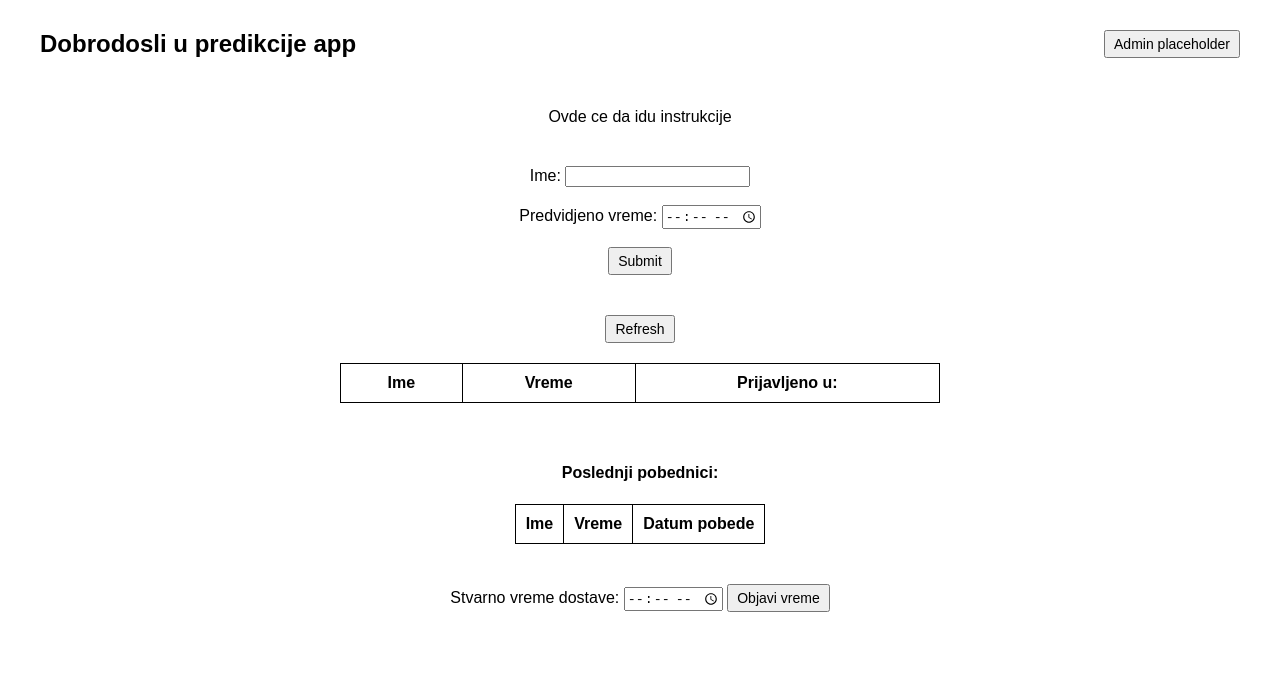
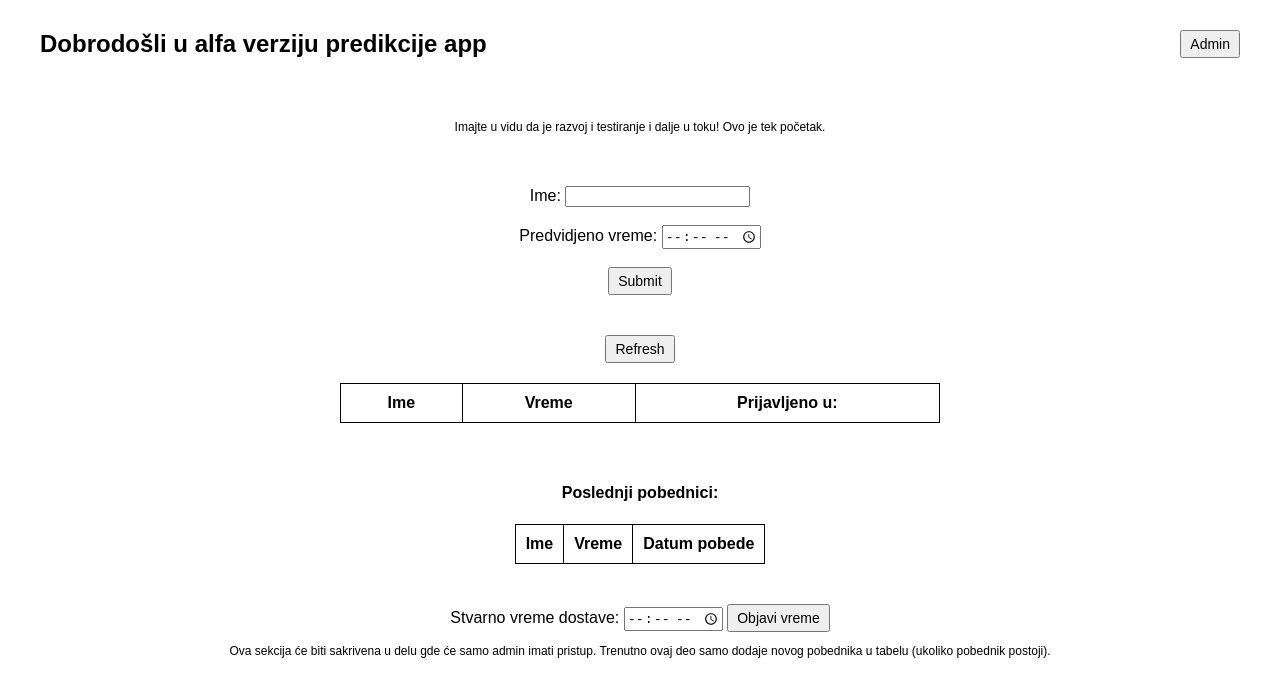
Before and after one commit to ljubica-velaga/predikcije_app, a plain HTML site: page index.html in a window 1280 px wide. Drawn offline with nearby package versions, Linux system fonts and the light colour scheme.

Commit message:
added some captions and styling

```diff
--- a/index.html
+++ b/index.html
@@ -8,13 +8,13 @@
   </head>
   <body>
     <div id="header">
-      <div>Dobrodosli u predikcije app</div>
-      <button id="admin">Admin placeholder</button>
-
+      <div>Dobrodošli u alfa verziju predikcije app</div>
+      <button id="admin">Admin</button>
     </div>
 
     <div id="body">
-      <div id="instructions"> Ovde ce da idu instrukcije</div>
+      <p>Imajte u vidu da je razvoj i testiranje i dalje u toku! Ovo je tek početak.</p>
+      <!-- <div id="instructions"> Ovde ce da idu instrukcije</div> -->
       <div id="statusMsg"></div>
       <form id="predictionForm">
         <label for="name">Ime:</label>
@@ -63,6 +63,8 @@
       <label for="actualTime">Stvarno vreme dostave:</label>
       <input type="time" id="actualTime">
       <button id="setActual">Objavi vreme</button>
+      <p>Ova sekcija će biti sakrivena u delu gde će samo admin imati pristup. Trenutno ovaj deo samo dodaje novog pobednika u tabelu (ukoliko pobednik postoji).</p>
+
     </div>
 
     <script src="https://cdn.jsdelivr.net/npm/@supabase/supabase-js@2"></script>
--- a/style.css
+++ b/style.css
@@ -20,6 +20,9 @@ body {
   box-sizing: border-box;
   font-size: 24px;
   font-weight: bold;
+}
+p {
+  font-size: 12px;
 }
 
 /* Main content area */
```
